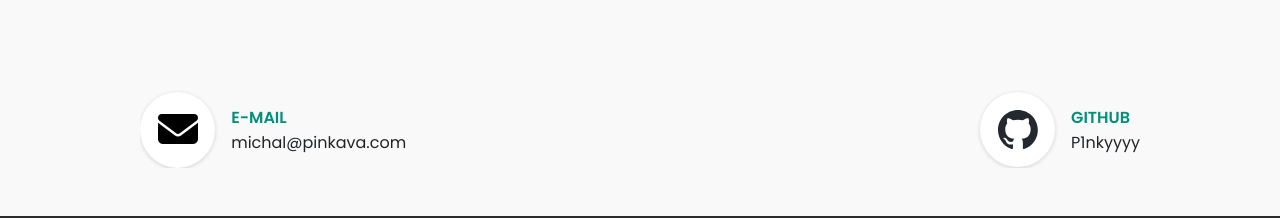
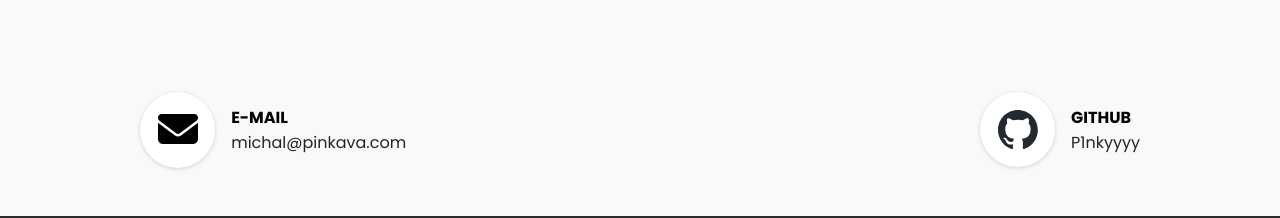
Before and after one commit to P1nkyyyy/Portfolio, a React (Vite) app: page / in a window 1280 px wide. Shown: the part 3515-3733 px from the top of the page. Built offline with nearby package versions, Linux system fonts and the light colour scheme.

Commit message:
Contact section - hover

```diff
--- a/index.html
+++ b/index.html
@@ -9,7 +9,7 @@
 
   <link rel="preconnect" href="https://fonts.googleapis.com">
   <link rel="preconnect" href="https://fonts.gstatic.com" crossorigin>
-  <link href="https://fonts.googleapis.com/css2?family=Poppins:wght@200;400;600&display=swap" rel="stylesheet">
+  <link href="https://fonts.googleapis.com/css2?family=Poppins:wght@200;400;700&display=swap" rel="stylesheet">
   <link href="//maxcdn.bootstrapcdn.com/font-awesome/4.2.0/css/font-awesome.min.css" rel="stylesheet" media="all">
 
   <link rel="stylesheet" href="./src/style.css">
--- a/src/Pages/Main/Content/Contact.jsx
+++ b/src/Pages/Main/Content/Contact.jsx
@@ -14,12 +14,16 @@ export const Contact = () => {
           text="michal@pinkava.com"
           icon={Email}
           animation="left"
+          alt="Email icon"
+          href="mailto:michal@pinkava.com"
         />
         <ContactElement
           header="Github"
           text="P1nkyyyy"
           icon={Github}
           animation="right"
+          alt="Github icon"
+          href="https://github.com/P1nkyyyy"
         />
       </div>
     </section>
--- a/src/components/ContactElement.jsx
+++ b/src/components/ContactElement.jsx
@@ -10,13 +10,15 @@ export const ContactElement = (props) => {
         contactIsVisible ? "contact-show" : "contact-hide"
       }`}
     >
-      <span className="icon-container">
-        <img src={props.icon} alt="" className="img-hover" />
-      </span>
+      <a href={props.href} className="icon-container" target="_blank">
+        <img src={props.icon} alt={props.alt} className="img-hover" />
+      </a>
 
       <div>
         <h4>{props.header}</h4>
-        <span>{props.text}</span>
+        <a href={props.href} target="_blank">
+          {props.text}
+        </a>
       </div>
     </div>
   );
--- a/src/scss/_contact.scss
+++ b/src/scss/_contact.scss
@@ -4,22 +4,39 @@
 
     .contact-container {
         margin-top: 1rem;
-        overflow-x: hidden;
 
         .contact-element {
             @include flex(none, center);
             margin-top: 1.5rem;
+
             .icon-container {
                 padding: 1.1rem;
                 margin-right: 1rem;
 
+                &:hover {
+                    img {
+                        transform: scale(1.1);
+                    }
+                }
+
                 img {
+                    transition: 150ms;
                     width: 40px;
                 }
             }
 
             h4 {
+                color: black;
+                font-weight: 700;
                 margin: 0;
+            }
+
+            a {
+                color: inherit;
+                transition: 150ms;
+                &:hover {
+                    color: $mainColor;
+                }
             }
         }
     }
--- a/src/style.css
+++ b/src/style.css
@@ -409,7 +409,6 @@
 }
 #contact .contact-container {
   margin-top: 1rem;
-  overflow-x: hidden;
 }
 #contact .contact-container .contact-element {
   display: flex;
@@ -421,11 +420,24 @@
   padding: 1.1rem;
   margin-right: 1rem;
 }
+#contact .contact-container .contact-element .icon-container:hover img {
+  transform: scale(1.1);
+}
 #contact .contact-container .contact-element .icon-container img {
+  transition: 150ms;
   width: 40px;
 }
 #contact .contact-container .contact-element h4 {
+  color: black;
+  font-weight: 700;
   margin: 0;
+}
+#contact .contact-container .contact-element a {
+  color: inherit;
+  transition: 150ms;
+}
+#contact .contact-container .contact-element a:hover {
+  color: #008f7a;
 }
 
 @media screen and (min-width: 570px) {
```
Also changed, not shown: 1 other file (tests, documents, lock files or other folders).
